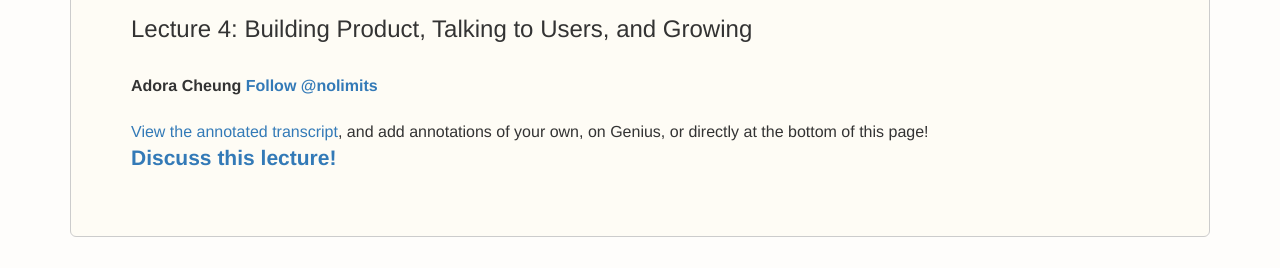
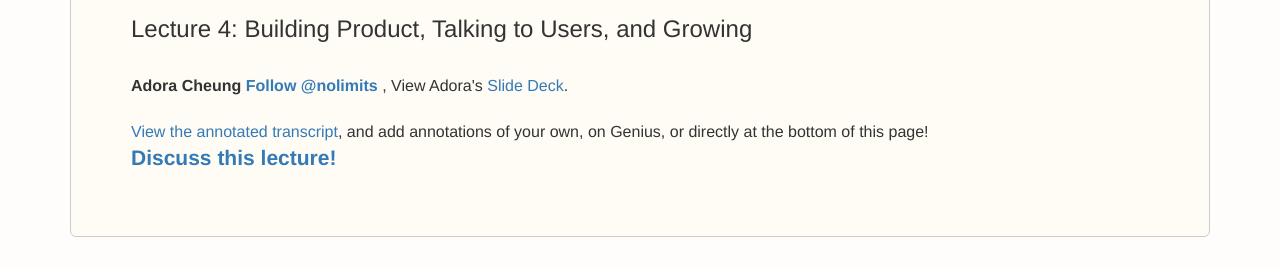
Before and after one commit to potluck/cs183b-bootstrap, a Jekyll site: the page built from _courses/lec04/index.md, in a window 1280 px wide, cut to the strip 773-1041 px from the top of the page. Built offline with Jekyll 4.4.1, drawn with Linux system fonts in a browser that asks for light colours; nearby versions of some CDN libraries; library files that are not in the unit come from our copies; a script that is not in the unit is left out; comment, search, counter and statistics services are not loaded; a file with an impossible date is left out.

Commit message:
added adora's slides

```diff
--- a/_courses/lec04/index.md
+++ b/_courses/lec04/index.md
@@ -9,6 +9,8 @@ speakers:
   - speaker_name: Adora Cheung
     speaker_title: Founder, Homejoy
     follow_link: <a href="https://twitter.com/nolimits" class="twitter-follow-button" data-show-count="false" data-show-screen-name="true">Follow @nolimits</a>
+    slides_link: https://www.dropbox.com/s/aenn0iajei8vzar/CS183BLecture4.pdf?dl=0
+    first_name: Adora
 topic: Building Product, Talking to Users, and Growing
 readings:
   - link: <a href="http://wpcurve.com/homejoy-adora-cheung/">From Failure to $37M in Funding with Adora Chueng</a>
```
